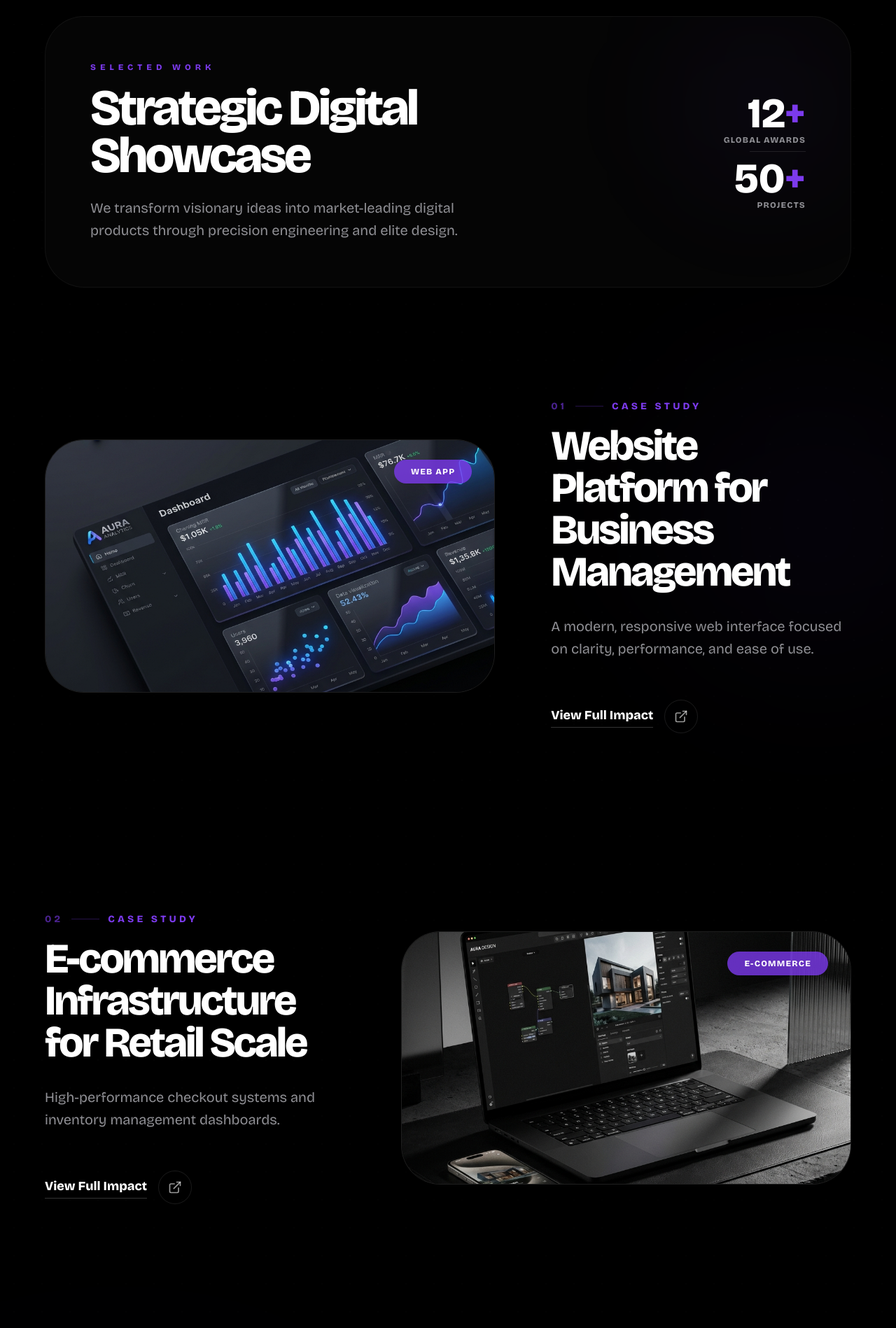
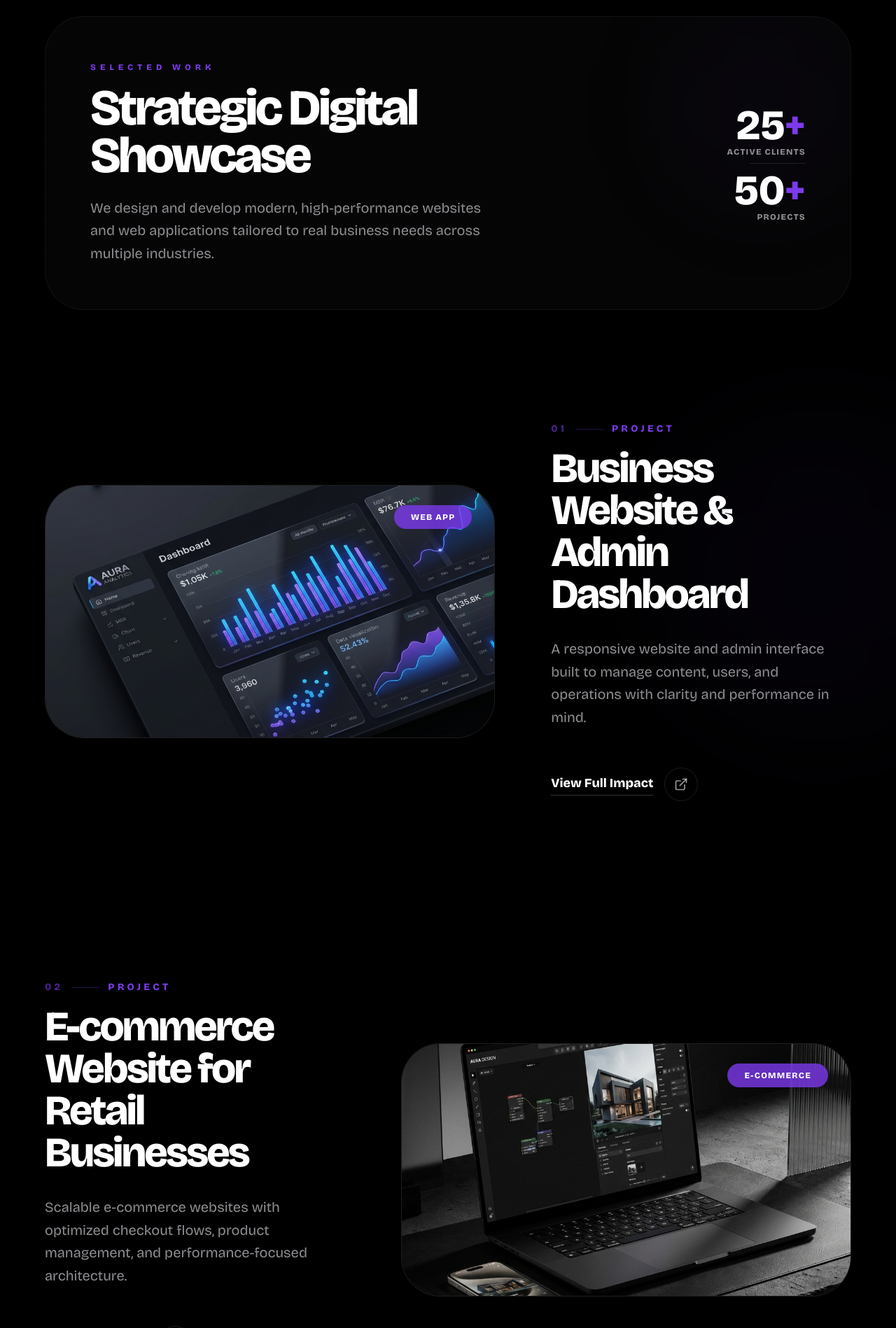
Before and after one commit to navaneethpv/nexora-agency, a Next.js app: page / in a window 1280 px wide. Shown: the part 2780-4678 px from the top of the page at 70% size. Built offline with nearby package versions, Linux system fonts and the light colour scheme.

Commit message:
refactor: update portfolio item details, simplify 'Selected Work' section, and add `resort-hospitality.png`.

```diff
--- a/src/app/page.tsx
+++ b/src/app/page.tsx
@@ -36,22 +36,22 @@ const techStack = [
 
 const portfolio = [
   {
-    title: "Website Platform for Business Management",
-    description: "A modern, responsive web interface focused on clarity, performance, and ease of use.",
-    category: "Web App · UI Design · Performance",
+    title: "Business Website & Admin Dashboard",
+    description: "A responsive website and admin interface built to manage content, users, and operations with clarity and performance in mind.",
+    category: "WEB APP",
     image: "/saas-dashboard.png"
   },
   {
-    title: "E-commerce Infrastructure for Retail Scale",
-    description: "High-performance checkout systems and inventory management dashboards.",
-    category: "E-Commerce · Scalable Architecture",
+    title: "E-commerce Website for Retail Businesses",
+    description: "Scalable e-commerce websites with optimized checkout flows, product management, and performance-focused architecture.",
+    category: "E-COMMERCE",
     image: "/device-mockup.png"
   },
   {
-    title: "Brand Identity & Design System for Startups",
-    description: "Cohesive visual languages that unify product and marketing across all platforms.",
-    category: "Branding · Design Systems",
-    image: "/branding-logo.png"
+    title: "Resort & Hospitality Website Experience",
+    description: "Conversion-focused resort websites with booking-friendly layouts, responsive design, and immersive visuals.",
+    category: "WEBSITE",
+    image: "/resort-hospitality.png"
   }
 ];
 
@@ -160,12 +160,12 @@ export default function Home() {
                 <div className="max-w-2xl relative z-10">
                   <span className="text-accent font-black text-[10px] md:text-xs tracking-[0.5em] uppercase block mb-4">SELECTED WORK</span>
                   <h2 className="text-4xl md:text-6xl lg:text-7xl font-bold mb-6 leading-tight md:leading-[0.95] tracking-tighter">Strategic Digital <br className="hidden md:block" />Showcase</h2>
-                  <p className="text-secondary text-base md:text-xl font-medium leading-relaxed max-w-xl">We transform visionary ideas into market-leading digital products through precision engineering and elite design.</p>
+                  <p className="text-secondary text-base md:text-xl font-medium leading-relaxed max-w-xl">We design and develop modern, high-performance websites and web applications tailored to real business needs across multiple industries.</p>
                 </div>
                 <div className="flex md:flex-col items-center md:items-end gap-5 md:gap-2 relative z-10 w-full md:w-auto mt-4 md:mt-0 pt-8 md:pt-0 border-t border-white/5 md:border-0">
                   <div className="flex flex-col md:items-end">
-                    <span className="text-4xl md:text-6xl font-bold text-white leading-none">12<span className="text-accent">+</span></span>
-                    <span className="text-[10px] md:text-xs font-bold text-secondary tracking-widest uppercase">Global Awards</span>
+                    <span className="text-4xl md:text-6xl font-bold text-white leading-none">25<span className="text-accent">+</span></span>
+                    <span className="text-[10px] md:text-xs font-bold text-secondary tracking-widest uppercase">Active Clients</span>
                   </div>
                   <div className="w-px h-10 md:w-20 md:h-px bg-white/10 hidden md:block" />
                   <div className="flex flex-col md:items-end">
@@ -214,7 +214,7 @@ export default function Home() {
                       <div className="flex items-center gap-3 text-accent font-bold text-xs md:text-sm tracking-[0.3em] uppercase">
                         <span className="opacity-60">0{i + 1}</span>
                         <div className="h-px w-6 md:w-10 bg-accent/30" />
-                        <span>CASE STUDY</span>
+                        <span>PROJECT</span>
                       </div>
                       <h3 className="text-3xl md:text-5xl lg:text-6xl font-bold leading-[1.1] md:leading-none tracking-tighter text-white group-hover:text-accent transition-colors duration-500">
                         {item.title}
```
